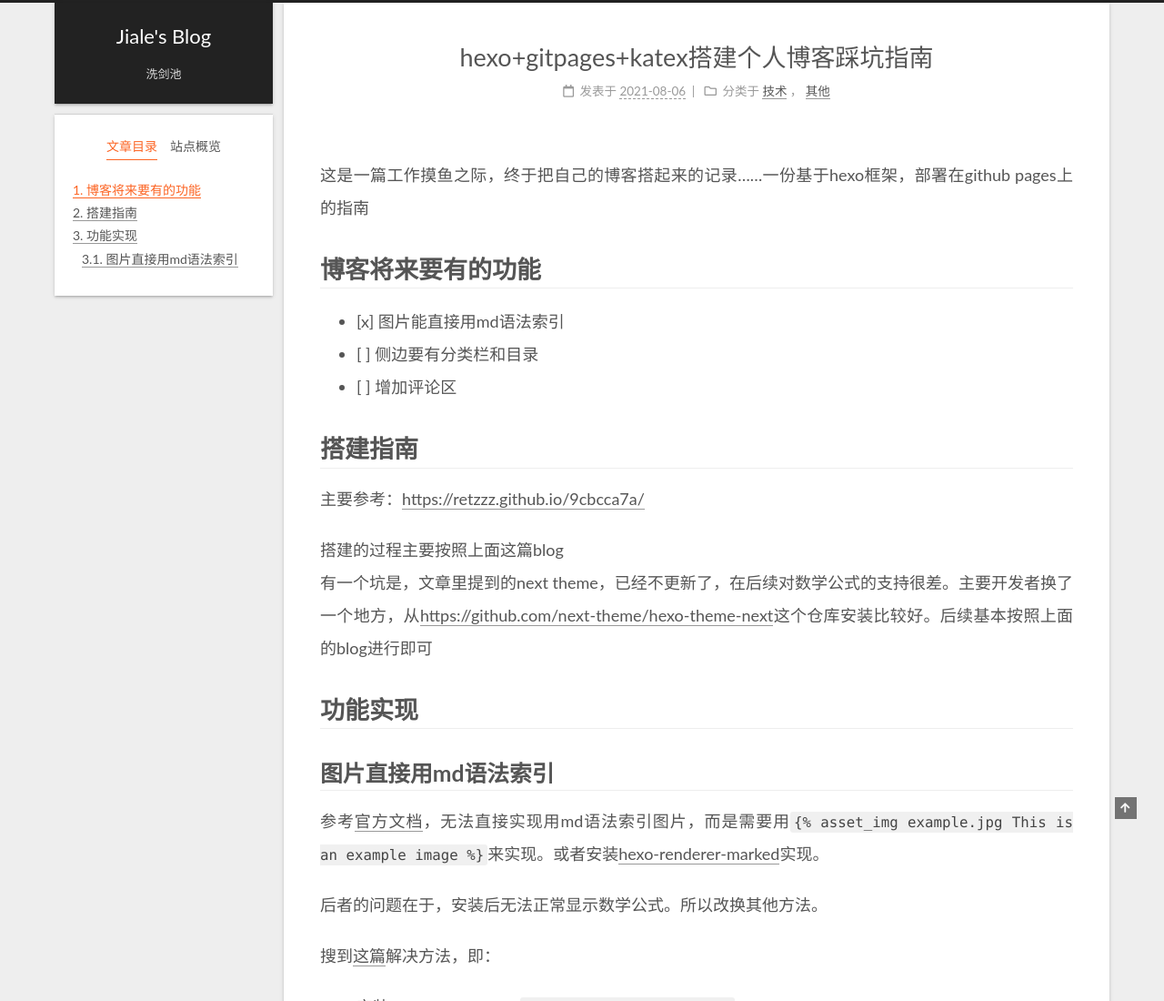
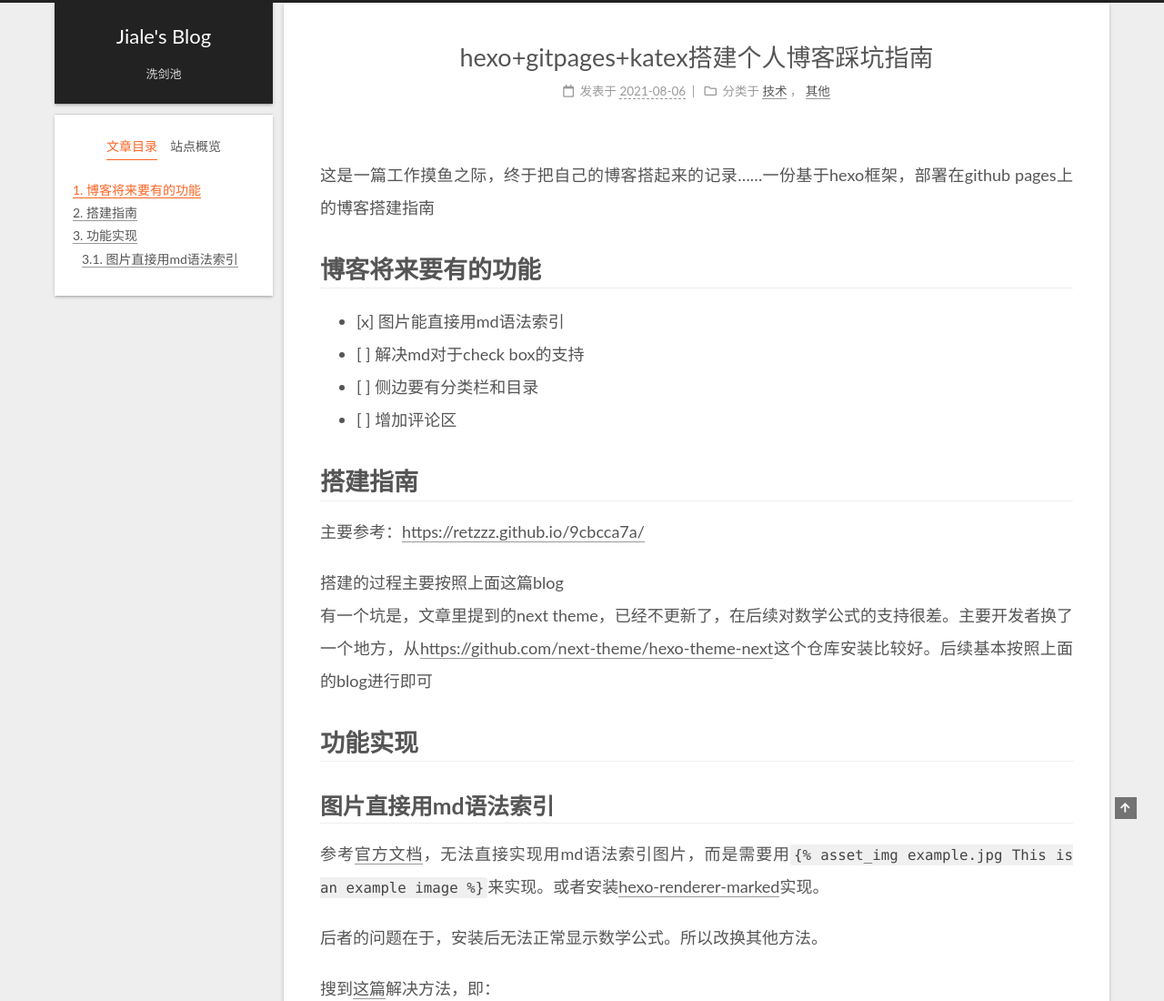
Before and after one commit to HJL-KpLn/HJL-KpLn.github.io, a plain HTML site: page 2021/08/06/hexo-gitpages-katex搭建个人博客踩坑指南/index.html in a window 1280 px wide. Shown: the top 1100 px of the page at 91% size. Drawn offline with nearby package versions, Linux system fonts and the light colour scheme.

Commit message:
Site updated: 2021-08-06 14:50:09

```diff
--- a/2021/08/06/hexo-gitpages-katex搭建个人博客踩坑指南/index.html
+++ b/2021/08/06/hexo-gitpages-katex搭建个人博客踩坑指南/index.html
@@ -20,16 +20,16 @@
   <link rel="stylesheet" href="https://cdn.jsdelivr.net/npm/animate.css@3.1.1/animate.min.css" integrity="sha256-PR7ttpcvz8qrF57fur/yAx1qXMFJeJFiA6pSzWi0OIE=" crossorigin="anonymous">
 
 <script class="next-config" data-name="main" type="application/json">{"hostname":"example.com","root":"/","images":"/images","scheme":"Gemini","version":"8.7.0","exturl":false,"sidebar":{"position":"left","display":"post","padding":18,"offset":12},"copycode":false,"bookmark":{"enable":false,"color":"#222","save":"auto"},"fancybox":false,"mediumzoom":false,"lazyload":false,"pangu":false,"comments":{"style":"tabs","active":null,"storage":true,"lazyload":false,"nav":null},"motion":{"enable":true,"async":false,"transition":{"post_block":"fadeIn","post_header":"fadeInDown","post_body":"fadeInDown","coll_header":"fadeInLeft","sidebar":"fadeInUp"}},"prism":false,"i18n":{"placeholder":"搜索...","empty":"没有找到任何搜索结果：${query}","hits_time":"找到 ${hits} 个搜索结果（用时 ${time} 毫秒）","hits":"找到 ${hits} 个搜索结果"}}</script><script src="/js/config.js"></script>
-<meta name="description" content="这是一篇工作摸鱼之际，终于把自己的博客搭起来的记录……一份基于hexo框架，部署在github pages上的指南  博客将来要有的功能  [x] 图片能直接用md语法索引 [ ] 侧边要有分类栏和目录 [ ] 增加评论区   搭建指南 主要参考：https:&#x2F;&#x2F;retzzz.github.io&#x2F;9cbcca7a&#x2F; 搭建的过程主要按照上面这篇blog 有一个坑是，文章里提到的next theme，">
+<meta name="description" content="这是一篇工作摸鱼之际，终于把自己的博客搭起来的记录……一份基于hexo框架，部署在github pages上的博客搭建指南  博客将来要有的功能  [x] 图片能直接用md语法索引 [ ] 解决md对于check box的支持 [ ] 侧边要有分类栏和目录 [ ] 增加评论区   搭建指南 主要参考：https:&#x2F;&#x2F;retzzz.github.io&#x2F;9cbcca7a&#x2F; 搭建的过程主要按照上面这篇b">
 <meta property="og:type" content="article">
 <meta property="og:title" content="hexo+gitpages+katex搭建个人博客踩坑指南">
 <meta property="og:url" content="http://example.com/2021/08/06/hexo-gitpages-katex%E6%90%AD%E5%BB%BA%E4%B8%AA%E4%BA%BA%E5%8D%9A%E5%AE%A2%E8%B8%A9%E5%9D%91%E6%8C%87%E5%8D%97/index.html">
 <meta property="og:site_name" content="Jiale&#39;s Blog">
-<meta property="og:description" content="这是一篇工作摸鱼之际，终于把自己的博客搭起来的记录……一份基于hexo框架，部署在github pages上的指南  博客将来要有的功能  [x] 图片能直接用md语法索引 [ ] 侧边要有分类栏和目录 [ ] 增加评论区   搭建指南 主要参考：https:&#x2F;&#x2F;retzzz.github.io&#x2F;9cbcca7a&#x2F; 搭建的过程主要按照上面这篇blog 有一个坑是，文章里提到的next theme，">
+<meta property="og:description" content="这是一篇工作摸鱼之际，终于把自己的博客搭起来的记录……一份基于hexo框架，部署在github pages上的博客搭建指南  博客将来要有的功能  [x] 图片能直接用md语法索引 [ ] 解决md对于check box的支持 [ ] 侧边要有分类栏和目录 [ ] 增加评论区   搭建指南 主要参考：https:&#x2F;&#x2F;retzzz.github.io&#x2F;9cbcca7a&#x2F; 搭建的过程主要按照上面这篇b">
 <meta property="og:locale" content="zh_CN">
 <meta property="og:image" content="http://example.com/2021/08/06/hexo-gitpages-katex%E6%90%AD%E5%BB%BA%E4%B8%AA%E4%BA%BA%E5%8D%9A%E5%AE%A2%E8%B8%A9%E5%9D%91%E6%8C%87%E5%8D%97/img1.png">
 <meta property="article:published_time" content="2021-08-06T06:25:15.000Z">
-<meta property="article:modified_time" content="2021-08-06T06:47:26.582Z">
+<meta property="article:modified_time" content="2021-08-06T06:49:55.630Z">
 <meta property="article:author" content="Jiale He">
 <meta property="article:tag" content="工具">
 <meta property="article:tag" content="技术">
@@ -202,7 +202,7 @@
       <span class="post-meta-item-text">发表于</span>
 
 
-      <time title="创建时间：2021-08-06 14:25:15 / 修改时间：14:47:26" itemprop="dateCreated datePublished" datetime="2021-08-06T14:25:15+08:00">2021-08-06</time>
+      <time title="创建时间：2021-08-06 14:25:15 / 修改时间：14:49:55" itemprop="dateCreated datePublished" datetime="2021-08-06T14:25:15+08:00">2021-08-06</time>
     </span>
     <span class="post-meta-item">
       <span class="post-meta-item-icon">
@@ -228,10 +228,11 @@
 
 
     <div class="post-body" itemprop="articleBody">
-        <p>这是一篇工作摸鱼之际，终于把自己的博客搭起来的记录……一份基于hexo框架，部署在github pages上的指南</p>
+        <p>这是一篇工作摸鱼之际，终于把自己的博客搭起来的记录……一份基于hexo框架，部署在github pages上的博客搭建指南</p>
 <h1 id="博客将来要有的功能"><a class="markdownIt-Anchor" href="#博客将来要有的功能"></a> 博客将来要有的功能</h1>
 <ul>
 <li>[x] 图片能直接用md语法索引</li>
+<li>[ ] 解决md对于check box的支持</li>
 <li>[ ] 侧边要有分类栏和目录</li>
 <li>[ ] 增加评论区</li>
 </ul>
```
Also changed, not shown: index.html (+3 -2 lines).
